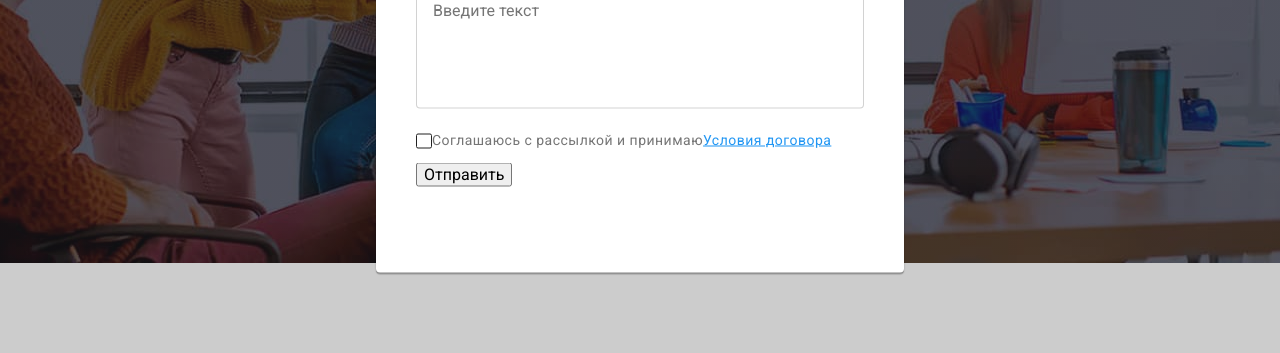
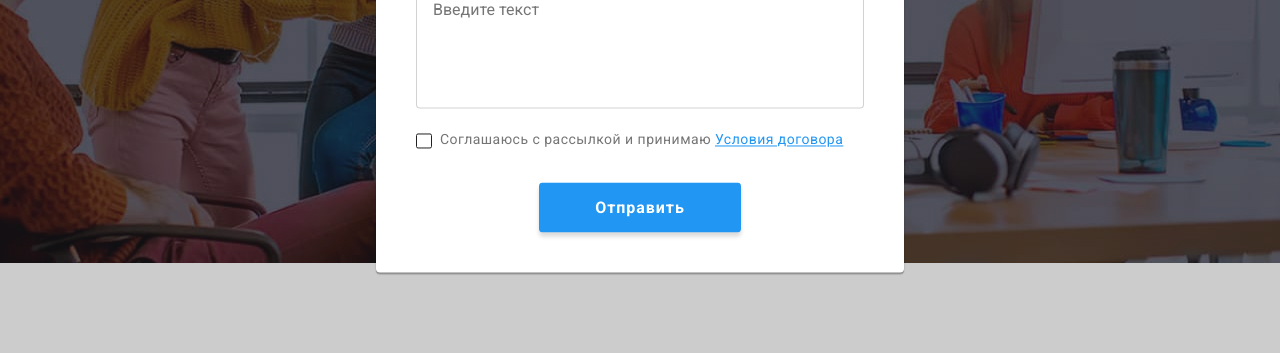
Before and after one commit to OlenaPatlata/goit-markup-hw-06, a plain HTML site: page index.html in a window 1280 px wide. Both pictures are taken after a click on the button "Заказать услугу". Shown: the part 418-771 px from the top of the page. Drawn offline with nearby package versions, Linux system fonts and the light colour scheme.

Commit message:
Закончила модальное окно

```diff
--- a/css/styles.css
+++ b/css/styles.css
@@ -568,10 +568,10 @@ footer .social-link {
   transform: rotate(180deg);
 }
 .modal.icon {
-  fill: currentColor;
+  fill: var(--logo-text-color);
 }
 .modal-close-btn:hover > .modal.icon {
-  fill: currentColor;
+  fill: var(--accent-color);
 }
 
 .modal-title {
@@ -652,20 +652,33 @@ placeholder {
   border: 1px solid var(--primary-text-color);
   display: flex;
   align-items: center;
+  margin-right: 8px;
 }
 .modal-check:checked + .check-text span {
   background-color: var(--accent-color);
   border: none;
 }
-/* .check-text::before {
-  content: '';
-  width: 16px;
-  height: 15px;
-  margin-right: 7px;
-  border-radius: 2px;
-  border: 1px solid var(--primary-text-color);
-  background-image: url();
-} */
+.modal-field:last-of-type {
+  margin-bottom: 30px;
+}
+.modal-send-btn {
+  display: block;
+  min-width: 200px;
+  height: 50px;
+  font-weight: 700;
+  font-size: 16px;
+  line-height: 1.87;
+  color: var(--additional-accent-color);
+  letter-spacing: 0.06em;
+  background-color: var(--accent-color);
+  border: 1px solid transparent;
+  border-radius: 4px;
+  box-shadow: 0px 4px 4px rgba(0, 0, 0, 0.15);
+  padding: 10px 55px;
+  margin-left: auto;
+  margin-right: auto;
+}
+
 /* ---------------PAGE PORTFOLIO----------------- */
 /* ---------------SECTION PORTFOLIO----------------- */
 .portfolio.section {
--- a/index.html
+++ b/index.html
@@ -610,18 +610,23 @@
             ></textarea>
           </div>
           <div class="modal-field">
-            <input type="checkbox" name="agreement" class="modal-check visually-hidden" />
+            <input
+              type="checkbox"
+              id="agreement"
+              name="agreement"
+              class="modal-check visually-hidden"
+            />
             <label for="agreement" class="check-text">
               <span>
                 <svg class="check-icon" width="16" height="15">
                   <use href="images/sprite.svg#icon-vector"></use>
                 </svg>
               </span>
-              Соглашаюсь с рассылкой и принимаю
+              Соглашаюсь с рассылкой и принимаю&nbsp
               <a href="" class="check-link">Условия договора</a></label
             >
           </div>
-          <button type="submit">Отправить</button>
+          <button type="submit" class="modal-send-btn btn">Отправить</button>
         </form>
       </div>
     </div>
```
Also changed, not shown: images/img-close-black.svg (added).
